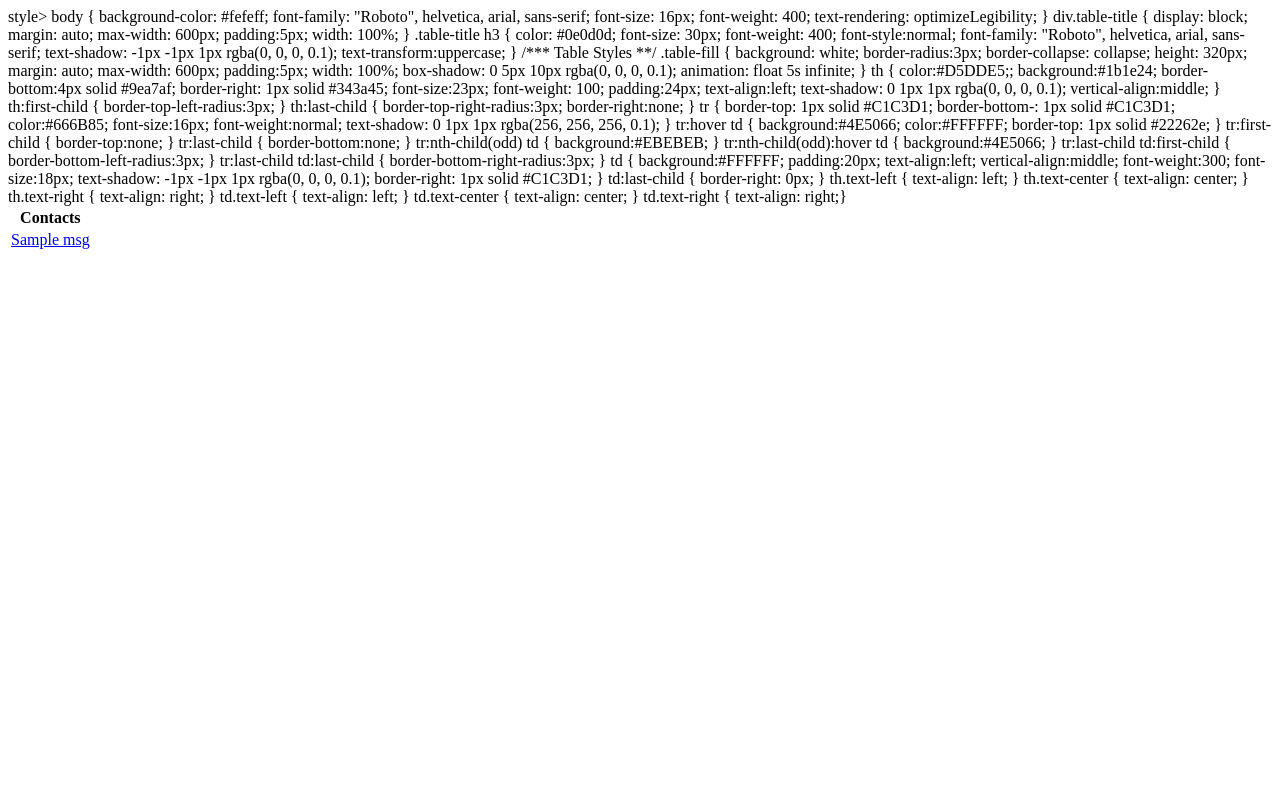
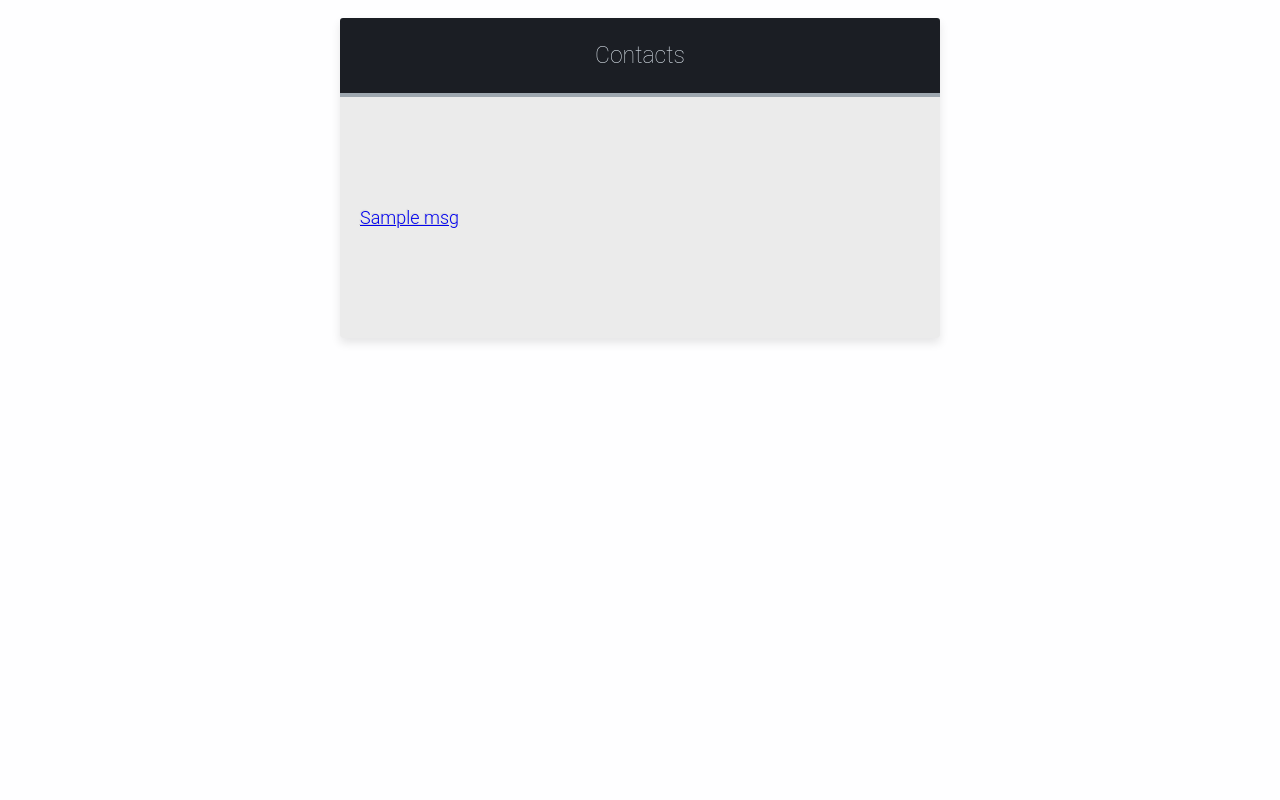
Before and after one commit to vanshbhasin157/book, a Django app: template chatting/templates/chatting/msg_list.html in a window 1280 px wide. Run offline with Django 3.2, Linux system fonts and the light colour scheme; the template is opened without the code that fills it: most values are stand-ins (such as "Sample title", 1, 10 or a date in 2020); some libraries are stand-ins or nearby versions.

Commit message:
ui fixed

```diff
--- a/chatting/templates/chatting/msg_list.html
+++ b/chatting/templates/chatting/msg_list.html
@@ -3,7 +3,7 @@
 
 {% block content %}
 
-style>
+<style>
 	body {
   background-color: #fefeff;
   font-family: "Roboto", helvetica, arial, sans-serif;
```
